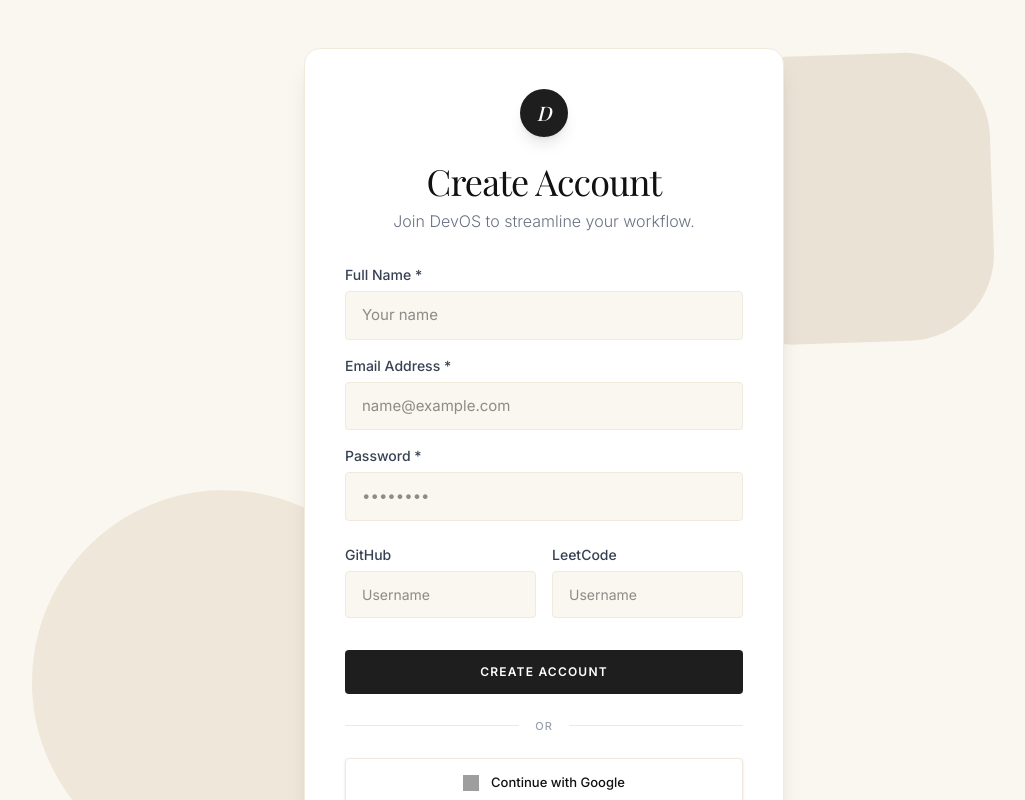
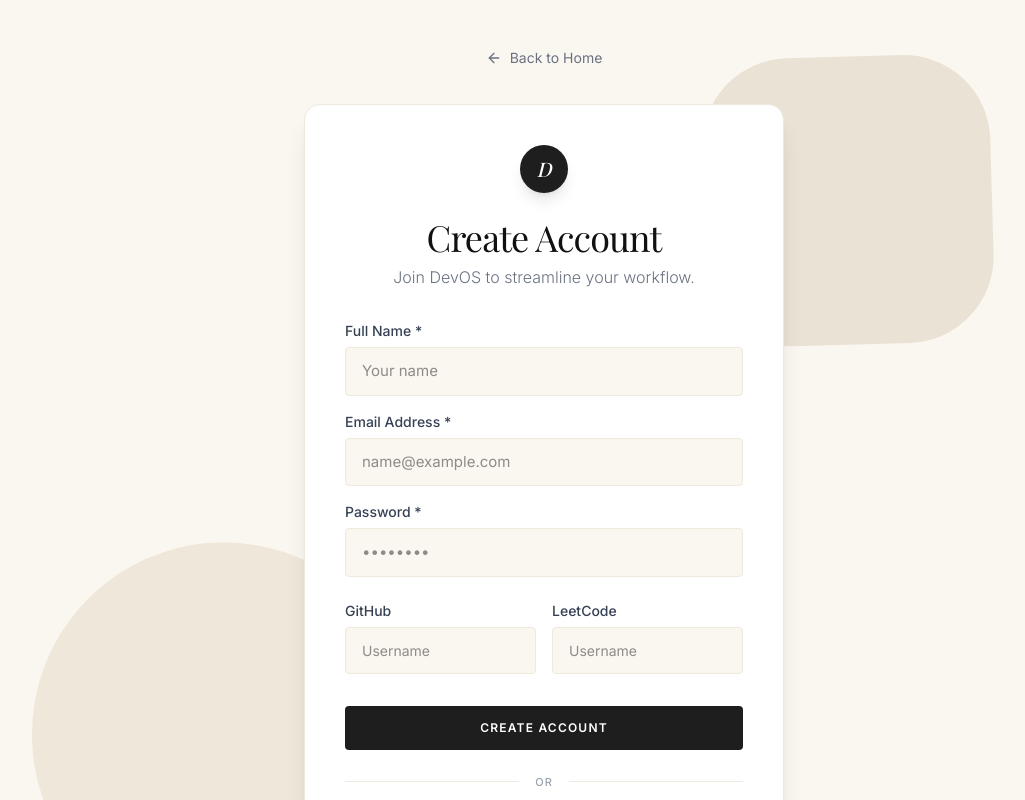
Before and after one commit to UBX-CODE/DevOS, a React (Vite) app in the folder DevOS-client/: page /register in a window 1280 px wide. Shown: the top 800 px of the page, without its empty margins (96-1121 px from the left). Built offline with nearby package versions, Linux system fonts and the light colour scheme; no server answers; grey boxes are pictures that could not be loaded; a web font is replaced by a local one.

Commit message:
feat: add navigation back to landing page from auth screens

```diff
--- a/DevOS-client/src/pages/LoginPage.tsx
+++ b/DevOS-client/src/pages/LoginPage.tsx
@@ -4,6 +4,8 @@ import { loginUser } from "../services/auth.service";
 import { useAuth } from "../context/AuthContext";
 import { useNavigate } from "react-router-dom";
 import { motion } from "framer-motion";
+import { Link } from "react-router-dom";
+import { FiArrowLeft } from "react-icons/fi";
 
 function LoginPage() {
   const [email, setEmail] = useState("");
@@ -26,7 +28,15 @@ function LoginPage() {
 
   return (
     <div className="min-h-screen bg-[#FAF6F0] text-[#222] font-sans relative overflow-hidden flex flex-col items-center justify-center">
-
+      <div className="mb-8">
+  <Link
+    to="/"
+    className="inline-flex items-center gap-2 text-sm text-gray-500 hover:text-black transition"
+  >
+    <FiArrowLeft size={16} />
+    Back to Home
+  </Link>
+</div>
       {/* Animated Floating Shapes */}
       <motion.div
         animate={{ y: [0, -20, 0], rotate: [0, 5, 0] }}
--- a/DevOS-client/src/pages/RegisterPage.tsx
+++ b/DevOS-client/src/pages/RegisterPage.tsx
@@ -3,6 +3,8 @@ import { useNavigate } from "react-router-dom";
 import { registerUser } from "../services/auth.service";
 import { motion } from "framer-motion";
 import toast from "react-hot-toast";
+import { Link } from "react-router-dom";
+import { FiArrowLeft } from "react-icons/fi";
 
 function RegisterPage() {
   const navigate = useNavigate();
@@ -36,7 +38,15 @@ function RegisterPage() {
 
   return (
     <div className="min-h-screen bg-[#FAF6F0] text-[#222] font-sans relative overflow-hidden flex flex-col items-center justify-center py-12">
-
+      <div className="mb-8">
+  <Link
+    to="/"
+    className="inline-flex items-center gap-2 text-sm text-gray-500 hover:text-black transition"
+  >
+    <FiArrowLeft size={16} />
+    Back to Home
+  </Link>
+</div>
       {/* Animated Floating Shapes */}
       <motion.div
         animate={{ y: [0, 20, 0], rotate: [0, -5, 0] }}
```
